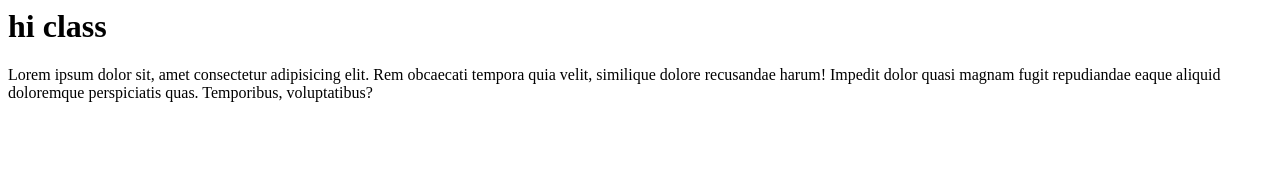
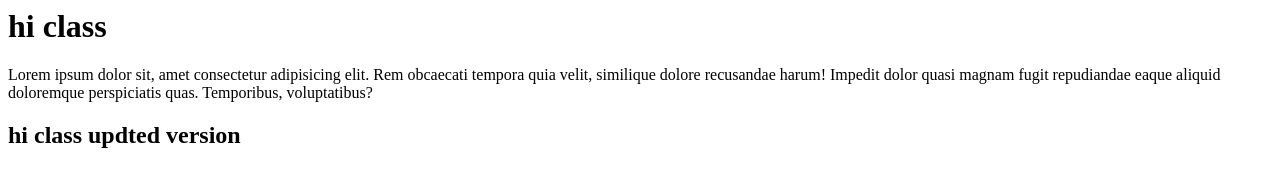
Before and after one commit to shubhamit92/newproject25, a plain HTML site: page index.html in a window 1280 px wide. Drawn offline with Linux system fonts and the light colour scheme.

Commit message:
version 2

```diff
--- a/index.html
+++ b/index.html
@@ -6,5 +6,6 @@
         <h1>hi class</h1>
         <p>Lorem ipsum dolor sit, amet consectetur adipisicing elit. Rem obcaecati tempora quia velit, similique dolore recusandae harum!
             Impedit dolor quasi magnam fugit repudiandae eaque aliquid doloremque perspiciatis quas. Temporibus, voluptatibus?</p>
+            <h2>hi class updted version</h2>
     </body>
 </html>
```
